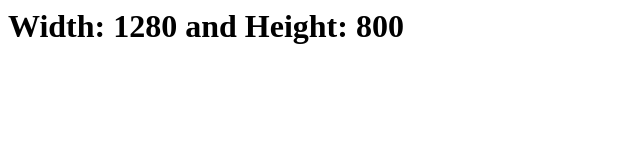
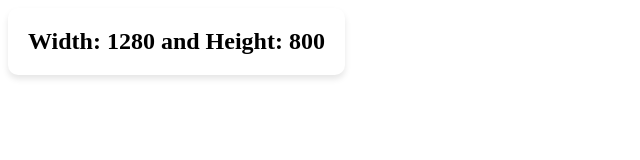
Before and after one commit to acciojob/screen-size-9381741733, a website: page main.html in a window 1280 px wide. Shown: the whole page, without its empty margins (0-640 px from the left). Drawn offline with Linux system fonts and the light colour scheme.

Commit message:
created a submission

```diff
--- a/main.html
+++ b/main.html
@@ -1,30 +1,16 @@
-<!<!DOCTYPE html>
+<!DOCTYPE html>
 <html lang="en">
 <head>
     <meta charset="UTF-8">
     <meta name="viewport" content="width=device-width, initial-scale=1.0">
-    <title>Window Size Tracker</title>
+    <title>Window Size: Height and Width</title>
+    <link rel="stylesheet" href="styles.css">
 </head>
 <body>
 
-    <div id="sizeInfo">
-        <h1 id="sizeText"></h1>
-    </div>
+    <div id="sizeInfo"></div>
 
-    <script>
-        // Function to update the width and height of the window
-        function updateSize() {
-            let width = window.innerWidth;
-            let height = window.innerHeight;
-            document.getElementById("sizeText").textContent = `Width: ${width} and Height: ${height}`;
-        }
-
-        // Add event listener for window resize
-        window.addEventListener("resize", updateSize);
-
-        // Initial size update
-        updateSize();
-    </script>
+    <script src="script.js"></script>
 
 </body>
 </html>
--- a/script.js
+++ b/script.js
@@ -1 +1,9 @@
 //your JS code here. If required.
+function updateSize() {
+    const width = window.innerWidth;
+    const height = window.innerHeight;
+    document.getElementById("sizeInfo").innerHTML = `Width: ${width} and Height: ${height}`;
+}
+
+window.addEventListener("resize", updateSize);
+updateSize(); // Call once to initialize
--- a/styles.css
+++ b/styles.css
@@ -1 +1,10 @@
 /*  your css code here. If applicable */
+#sizeInfo {
+    font-size: 24px;
+    font-weight: bold;
+    padding: 20px;
+    background-color: white;
+    border-radius: 10px;
+    box-shadow: 0px 4px 6px rgba(0, 0, 0, 0.1);
+    display: inline-block;
+}
```
